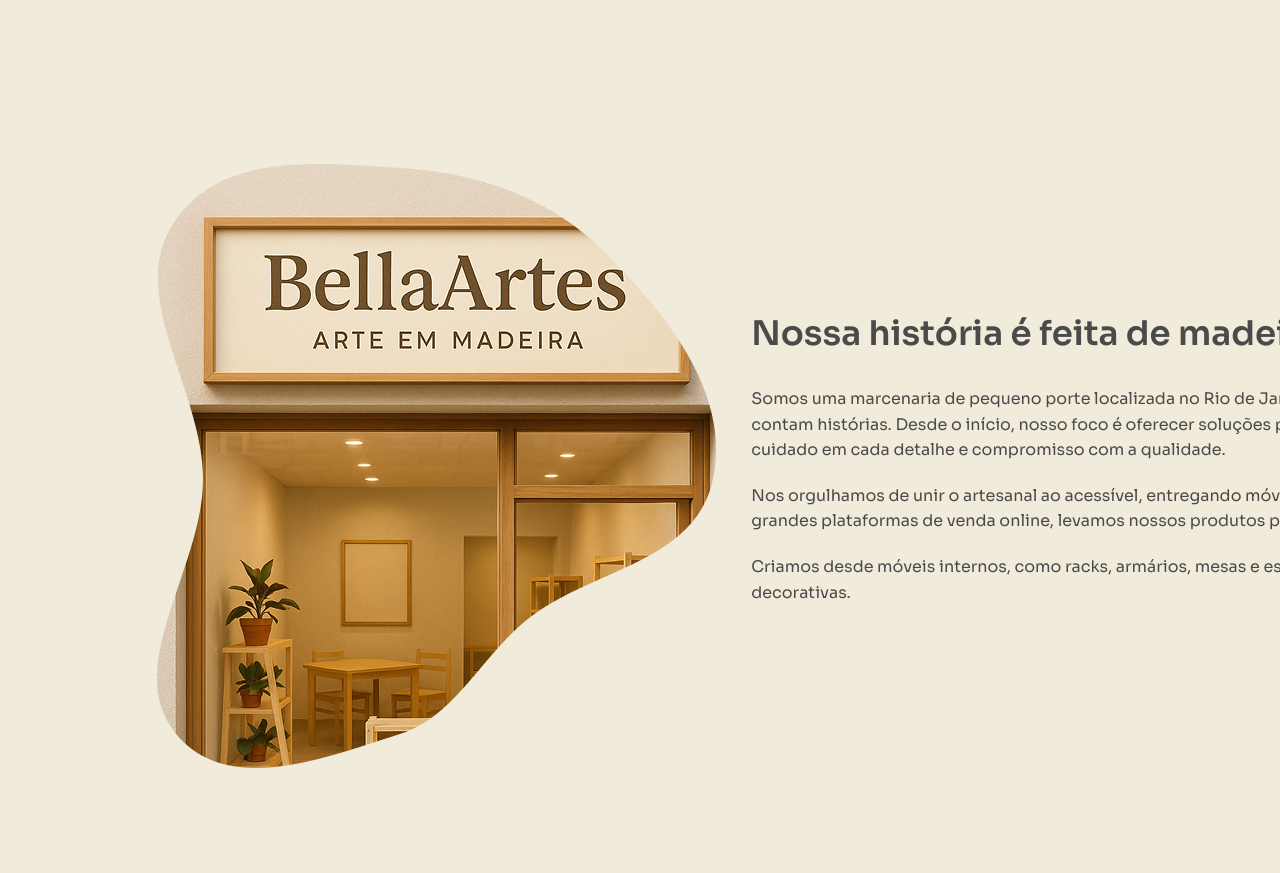
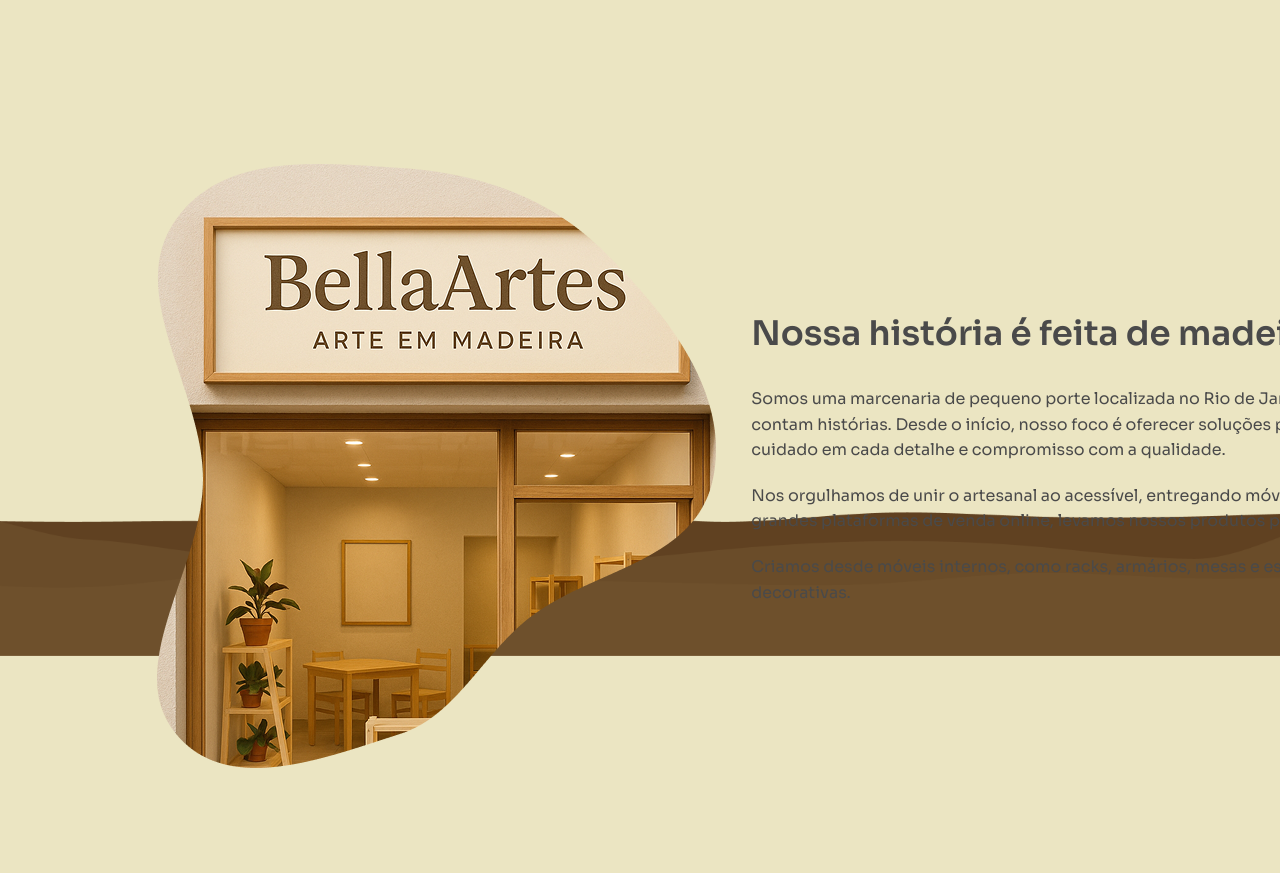
Before and after one commit to tteuw00111111/bellaartes_college_project, a plain HTML site: page pages/empresa.html in a window 1280 px wide. Shown: the part 144-1017 px from the top of the page. Drawn offline with nearby package versions, Linux system fonts and the light colour scheme.

Commit message:
Update company.css

```diff
--- a/assets/css/company.css
+++ b/assets/css/company.css
@@ -8,7 +8,7 @@ body {
     font-family: 'Sora', sans-serif;
     background-color: #f0ebda;
     color: #4a4a4a;
-    background-image: url('../imgs/background_company.png');
+    background-image: url('/bellaartes_college_project/imgs/background_company.png');
     background-size: cover;
     background-repeat: no-repeat;
     background-position: center;
```
